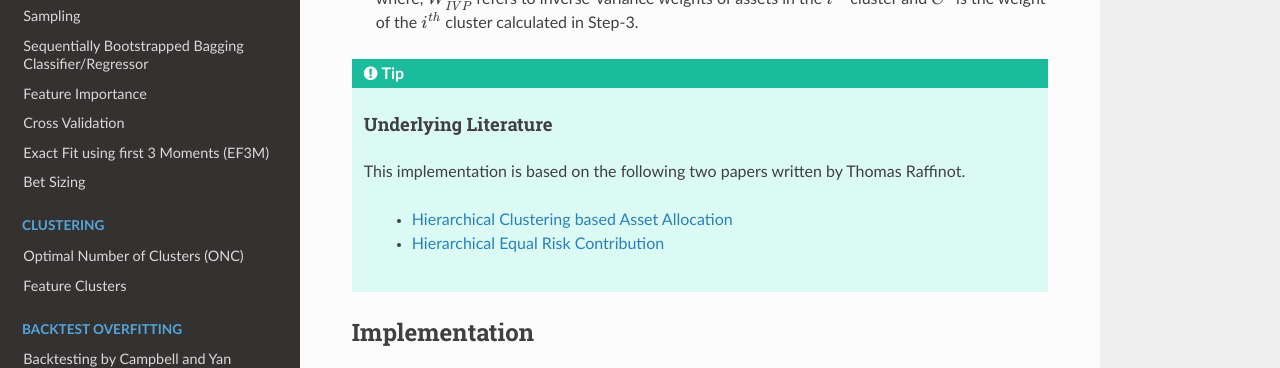
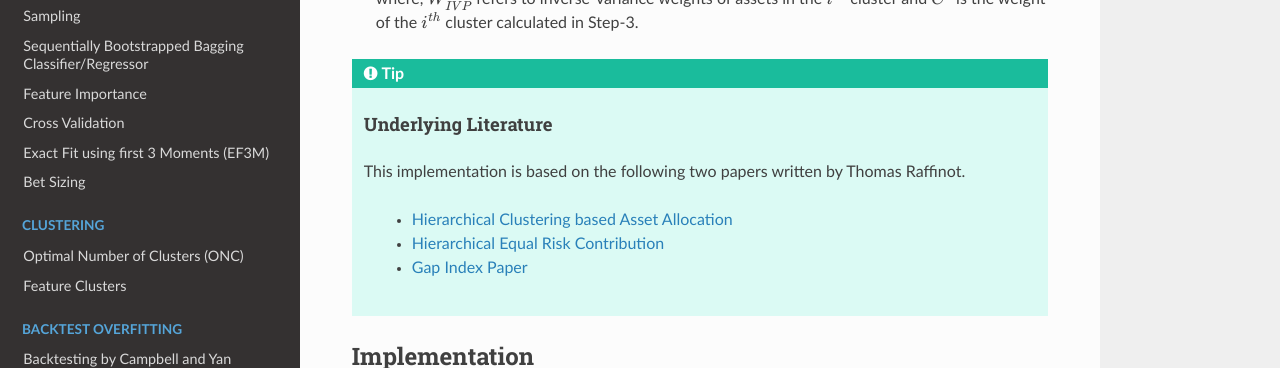
Before and after one commit to hudson-and-thames/mlfinlab, a Sphinx documentation site: the page built from docs/source/portfolio_optimisation/hierarchical_clustering_asset_allocation.rst, in a window 1280 px wide and 900 px high, scrolled down 3344 px, cut to the strip 0-368 px from the top of the window. Built offline with Sphinx 7.4.7 and the Read the Docs theme 2.0.0, drawn with Linux system fonts in a browser that asks for light colours.

Commit message:
Add paper links

```diff
--- a/docs/source/portfolio_optimisation/hierarchical_clustering_asset_allocation.rst
+++ b/docs/source/portfolio_optimisation/hierarchical_clustering_asset_allocation.rst
@@ -108,6 +108,7 @@ overview of how the HCAA algorithm works:
     This implementation is based on the following two papers written by Thomas Raffinot.
         * `Hierarchical Clustering based Asset Allocation <https://papers.ssrn.com/sol3/papers.cfm?abstract_id=3237540>`_
         * `Hierarchical Equal Risk Contribution <https://ssrn.com/abstract=2840729>`_
+        * `Gap Index Paper <https://statweb.stanford.edu/~gwalther/gap>`_
 
 Implementation
 ##############
--- a/docs/source/portfolio_optimisation/hierarchical_risk_parity.rst
+++ b/docs/source/portfolio_optimisation/hierarchical_risk_parity.rst
@@ -39,7 +39,7 @@ overview of the different steps in the algorithm:
     This step breaks down the assets in our portfolio into different hierarchical clusters using the famous Hierarchical Tree
     Clustering algorithm. The assets in the portfolio are segregated into clusters which mimic the real-life interactions between
     the assets in a portfolio - some stocks are related to each other more than others and hence can be grouped within the same
-    cluster. At the end of the step, we are left with the follow tree structure (also called a dendrogram),
+    cluster. At the end of the step, we are left with the follow tree structure (also called a dendrogram).
 
     .. image:: portfolio_optimisation_images/dendrogram.png
 
@@ -66,6 +66,7 @@ mean variance optimisation methods).
 .. tip::
     |h4| Underlying Literature |h4_|
 
+        * `Hierarchical Risk Parity Paper <https://papers.ssrn.com/sol3/papers.cfm?abstract_id=2708678>`_
         * For a detailed explanation of how hierarchical risk parity works, we have written an excellent `blog post <https://hudsonthames.org/an-introduction-to-the-hierarchical-risk-parity-algorithm/>`_ about it.
 
 
```
